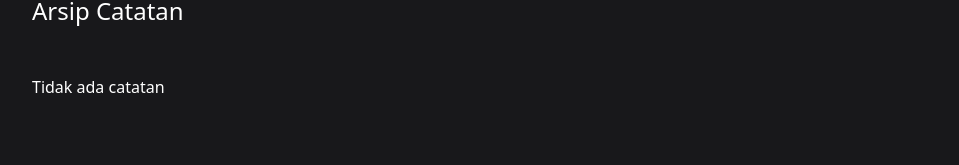
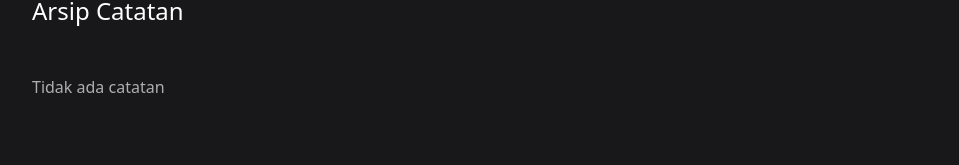
Before and after one commit to AchmadAkif/submission-react-personalNotes, a React (Vite) app: page / in a window 1280 px wide. Shown: the part 1728-1893 px from the top of the page, without its empty margins (160-1119 px from the left). Built offline with nearby package versions, Linux system fonts and the light colour scheme.

Commit message:
style: text color

```diff
--- a/src/components/container/NoteSection.jsx
+++ b/src/components/container/NoteSection.jsx
@@ -18,7 +18,7 @@ const NoteSection = ({ noteList, handleNoteItemRemove, handleNoteItemArchived, s
               handleNoteItemArchived={handleNoteItemArchived}
             />
           ))
-          : <p>Tidak ada catatan</p>
+          : <p className='text-[#aeaeae]'>Tidak ada catatan</p>
         }
       </section>
     </>
```
